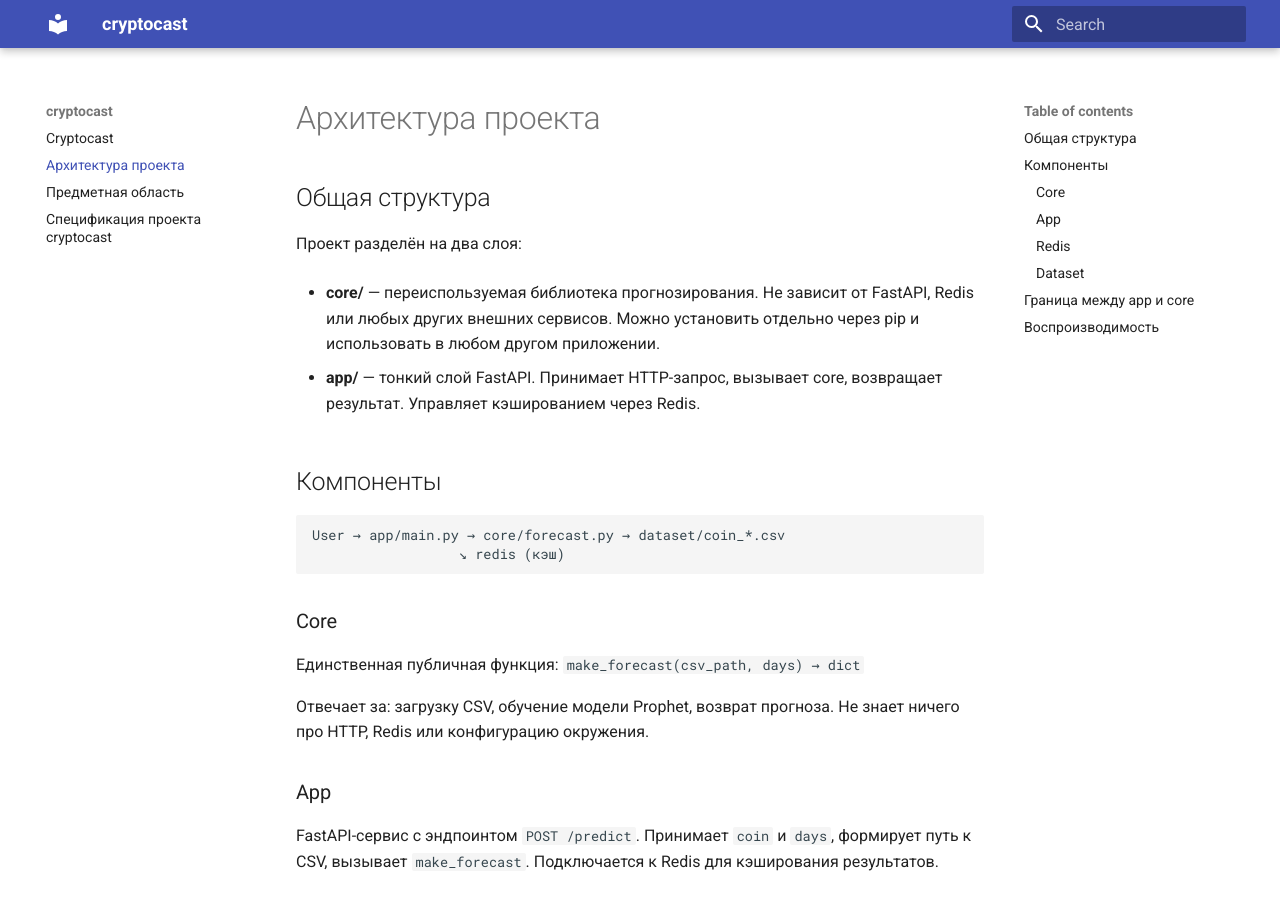
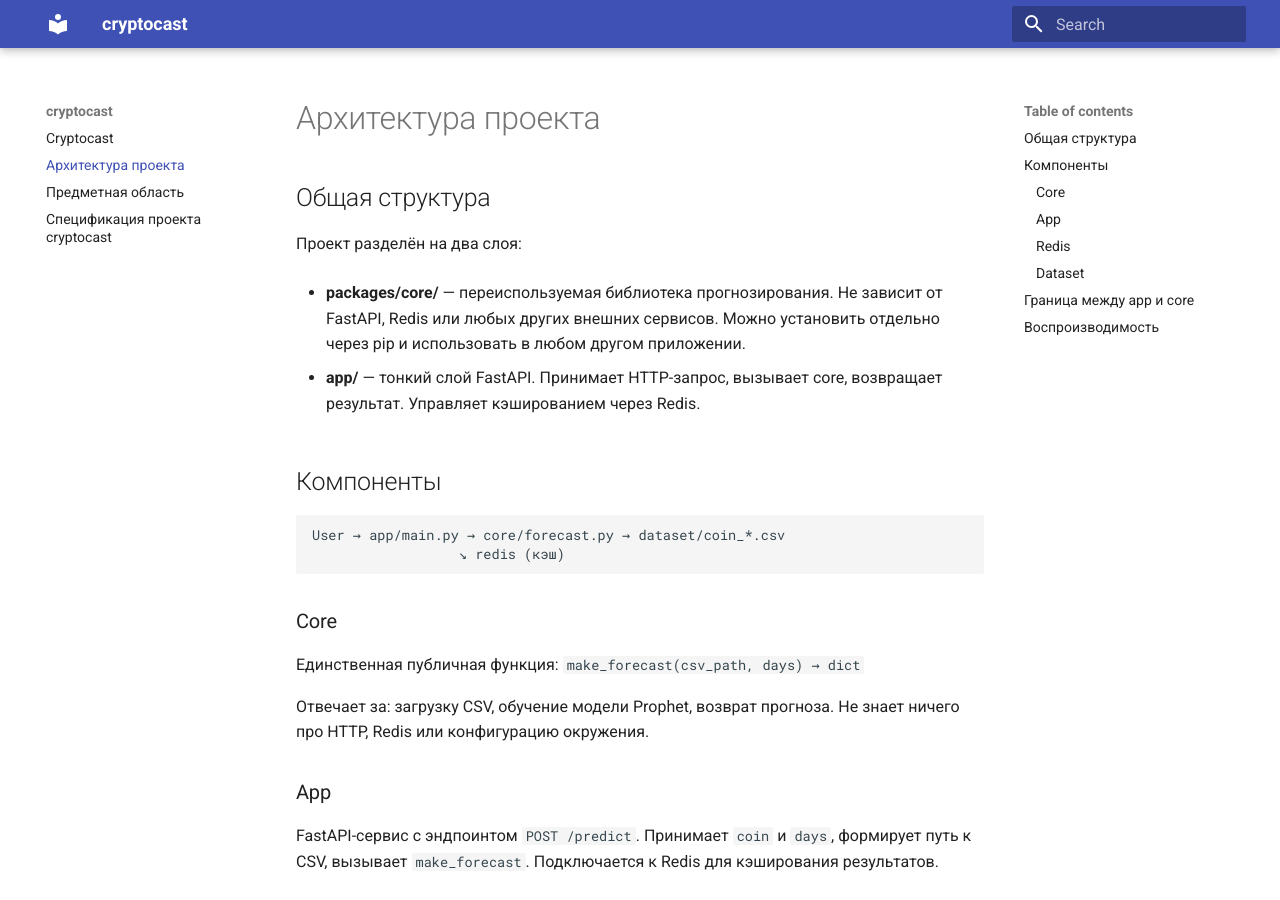
Before and after one commit to oneklazz/cryptocast, an MkDocs documentation site: the page built from docs/architecture.md, in a window 1280 px wide and 900 px high. Built offline with MkDocs 1.6.1 and Material for MkDocs 9.7.7, drawn with Linux system fonts in a browser that asks for light colours.

```diff
--- a/docs/architecture.md
+++ b/docs/architecture.md
@@ -4,7 +4,7 @@
 
 Проект разделён на два слоя:
 
-- **core/** — переиспользуемая библиотека прогнозирования. Не зависит от
+- **packages/core/** — переиспользуемая библиотека прогнозирования. Не зависит от
   FastAPI, Redis или любых других внешних сервисов. Можно установить
   отдельно через pip и использовать в любом другом приложении.
 
```
